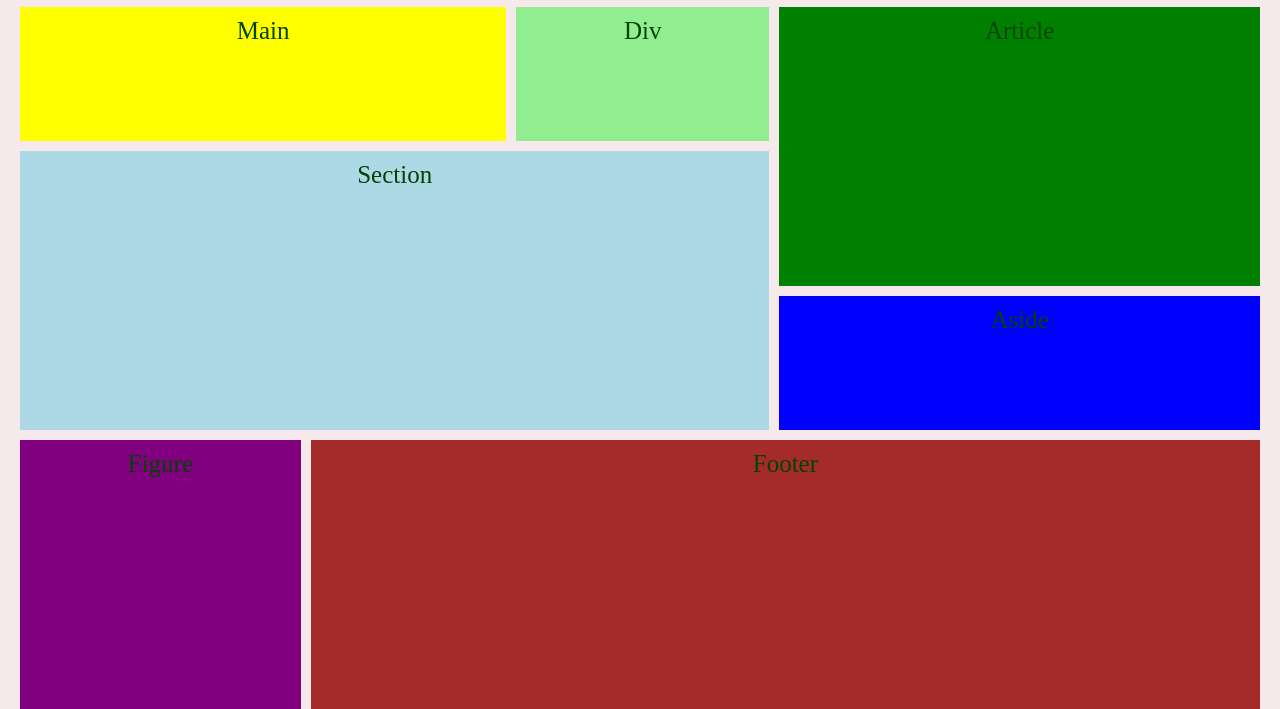
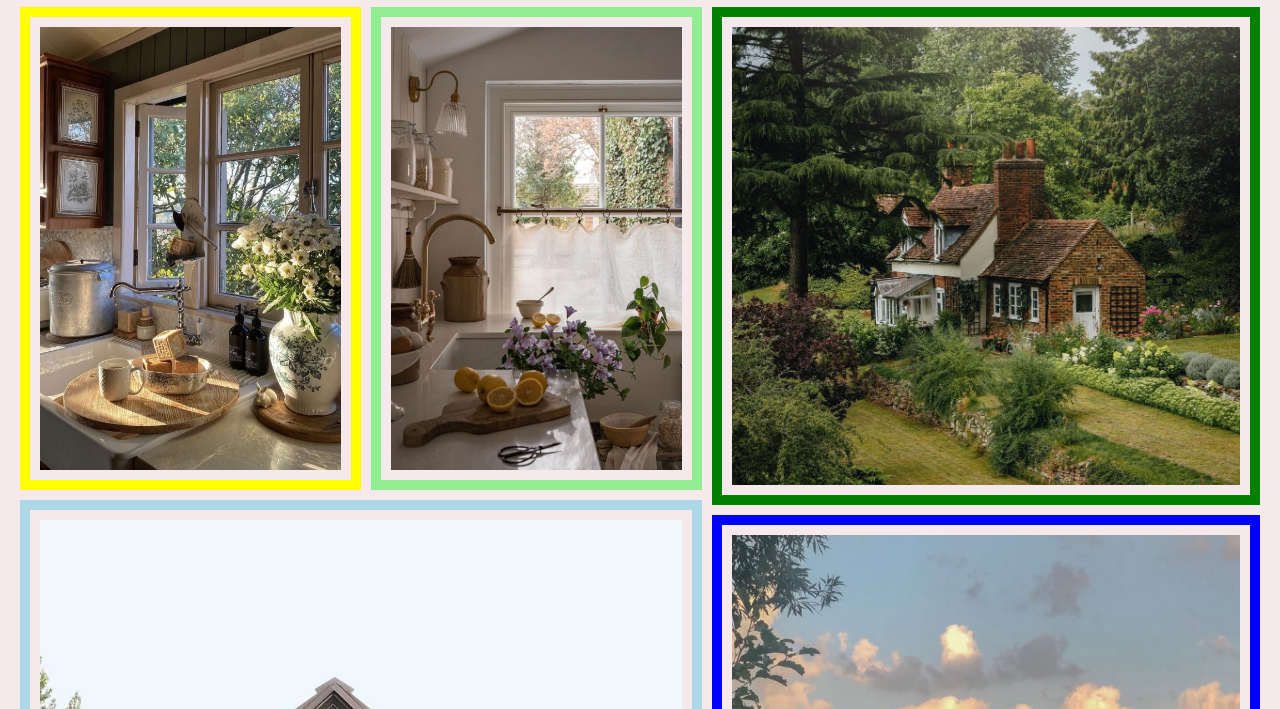
Before and after one commit to rosaTome/yuma, a plain HTML site: page web/10-grid-challenge-extension/index.html in a window 1280 px wide. Shown: the part 91-800 px from the top of the page. Drawn offline with Linux system fonts and the light colour scheme; a web font is replaced by a local one.

Commit message:
images added to ensure they git within the grid containers

```diff
--- a/web/10-grid-challenge-extension/index.html
+++ b/web/10-grid-challenge-extension/index.html
@@ -31,32 +31,32 @@
         </div>
     </nav>
 
-    <main>Main
-        <!-- <img src="./images/morning_bliss.JPG" alt="morning_bliss"> -->
+    <main>
+        <img src="./images/morning_bliss.JPG" alt="morning_bliss">
     </main>
 
-    <div class="div">Div
-        <!-- <img src="./images/cuisine.JPG" alt="cuisine"> -->
+    <div class="div">
+        <img src="./images/cuisine.JPG" alt="cuisine">
     </div>
 
-    <article>Article
-        <!-- <img src="./images/exterior.JPG" alt="exterior"> -->
+    <article>
+        <img src="./images/exterior.JPG" alt="exterior">
     </article>
 
-    <section>Section
-        <!-- <img src="./images/puppy.JPG" alt="puppy"> -->
+    <section>
+        <img src="./images/puppy.JPG" alt="puppy">
     </section>
 
-    <aside>Aside
-        <!-- <img src="./images/swan.JPG" alt="swan"> -->
+    <aside>
+        <img src="./images/swan.JPG" alt="swan">
     </aside>
 
-    <figure>Figure
-        <!-- <img src="./images/garden.JPG" alt="garden"> -->
+    <figure>
+        <img src="./images/garden.JPG" alt="garden">
     </figure>
 
-    <footer>Footer
-        <!-- <img src="./images/pond.JPG" alt="pond"> -->
+    <footer>
+        <img src="./images/pond.JPG" alt="pond">
     </footer>
 
 </body>
--- a/web/10-grid-challenge-extension/styles.css
+++ b/web/10-grid-challenge-extension/styles.css
@@ -55,7 +55,7 @@ nav {
     padding: 0;
 }
 
-.button img {
+.button a img {
     max-width: 70px;
     max-height: 50px;
     padding: 0;
@@ -104,10 +104,6 @@ footer {
     background-color: brown;
 }
 
-header > button > img {
-    max-width: 10%;
-}
-
 @media screen and (min-width: 768px){
     body{
         display: grid;
@@ -128,7 +124,7 @@ header > button > img {
         grid-area: nav;
     }
 
-    .button img {
+    .button a img {
         display: none;
     }
 
@@ -172,6 +168,13 @@ header > button > img {
     }
 }
 
+img {
+    width: 100%;
+    height: 100%;
+    object-fit: cover;
+    object-position: center center;
+}
+
 @media screen and (min-width: 1024px){
     body{
         display: grid;
```
